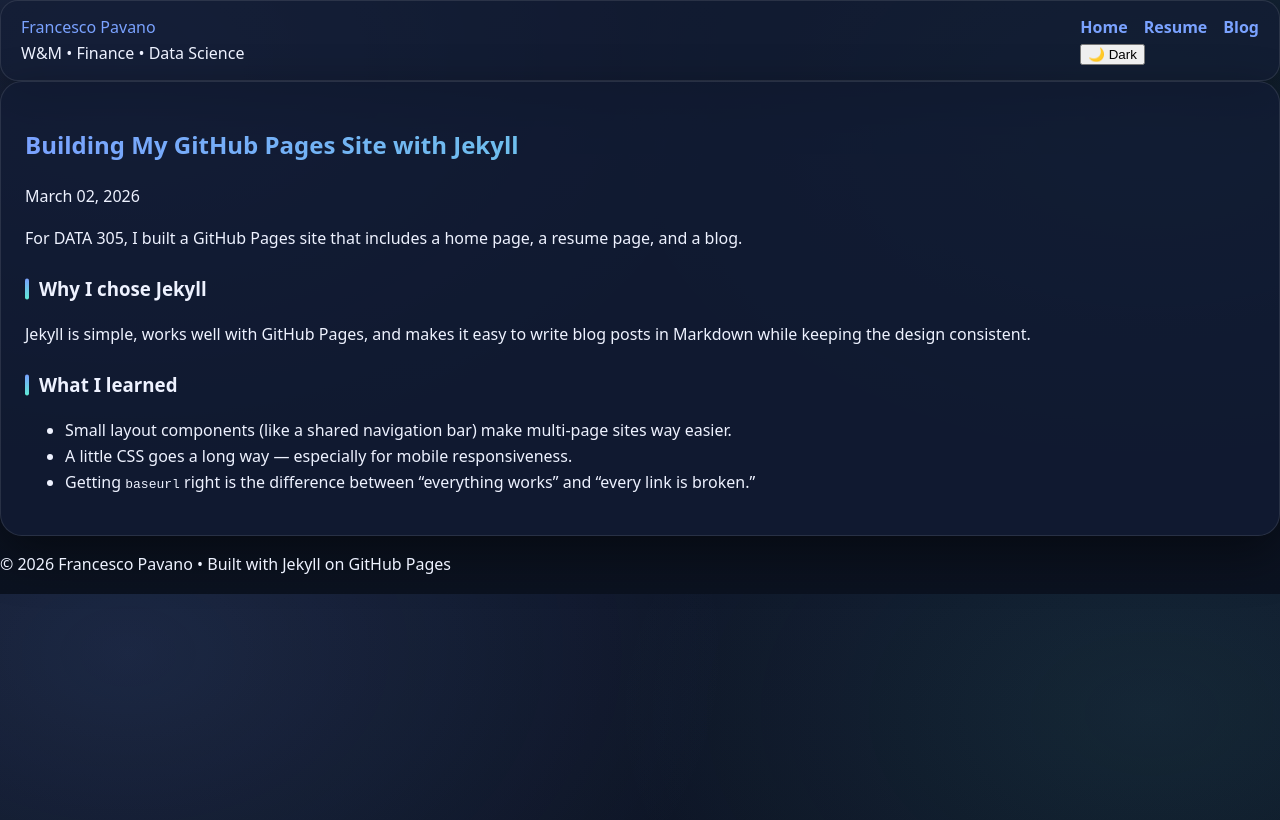
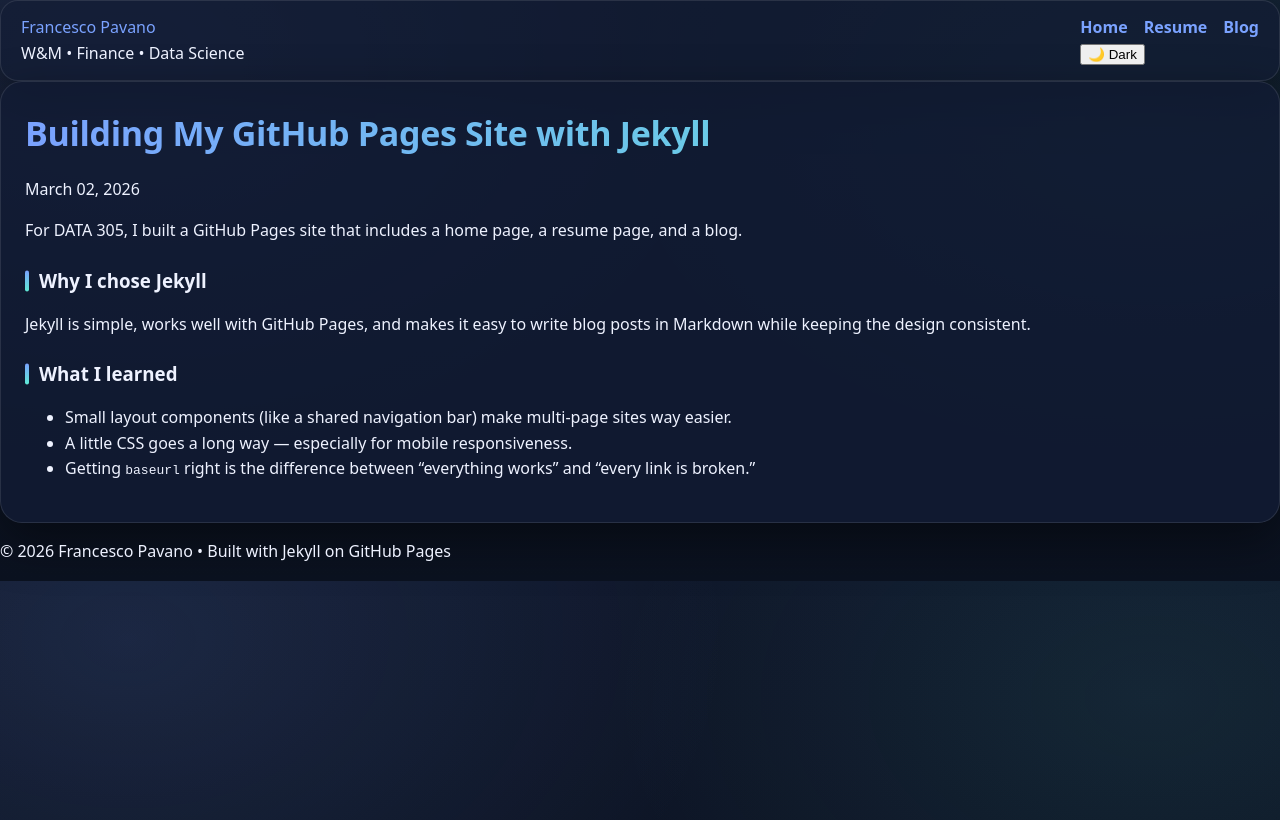
Before and after one commit to fjpavano/DATA-305-Assignment-2, a Jekyll site: the page built from _posts/2026-03-02-welcome-to-my-site.md, in a window 1280 px wide. Shown: the top 820 px of the page. Built offline with Jekyll 4.4.1, drawn with Linux system fonts in a browser that asks for light colours.

Commit message:
Update style.css

```diff
--- a/assets/css/style.css
+++ b/assets/css/style.css
@@ -224,10 +224,13 @@ a:hover{ text-decoration: underline; }
 @media (max-width: 900px){
   .grid{ grid-template-columns: 1fr; }
 }
-/* ===== Accent across ALL pages ===== */
+/* ===== Accent across ALL pages (Resume/Blog/Posts) ===== */
 
-/* Page titles (Resume, Blog, Posts) */
+/* Page titles */
 .page-title{
+  margin: 0 0 10px;
+  font-size: clamp(24px, 3vw, 34px);
+  letter-spacing: -0.01em;
   background: linear-gradient(90deg, var(--accent), var(--accent2));
   -webkit-background-clip: text;
   -webkit-text-fill-color: transparent;
@@ -238,6 +241,7 @@ a:hover{ text-decoration: underline; }
   position: relative;
   padding-left: 14px;
   margin-top: 22px;
+  margin-bottom: 10px;
 }
 
 .prose h2::before, .prose h3::before{
@@ -252,7 +256,7 @@ a:hover{ text-decoration: underline; }
   background: linear-gradient(180deg, var(--accent), var(--accent2));
 }
 
-/* Blog list links get a gradient underline on hover */
+/* Links: subtle gradient underline on hover */
 .prose a{
   text-decoration: none;
   border-bottom: 1px solid rgba(0,0,0,0);
@@ -261,11 +265,27 @@ a:hover{ text-decoration: underline; }
 .prose a:hover{
   border-bottom: 2px solid;
   border-image: linear-gradient(90deg, var(--accent), var(--accent2)) 1;
-  text-decoration: none;
 }
 
-/* Resume accordion gets a subtle accent border */
+/* Resume accordion: accent border */
 .resume-details{
-  border: 1px solid rgba(0,0,0,0); /* reset */
-  border-image: linear-gradient(90deg, var(--accent), var(--accent2)) 1;
+  border: 1px solid var(--border);
+  box-shadow: var(--shadow);
 }
+
+.resume-details summary{
+  position: relative;
+  padding-left: 14px;
+}
+
+.resume-details summary::before{
+  content:"";
+  position:absolute;
+  left:0;
+  top:50%;
+  transform: translateY(-50%);
+  width:4px;
+  height: 70%;
+  border-radius: 4px;
+  background: linear-gradient(180deg, var(--accent), var(--accent2));
+}
```
